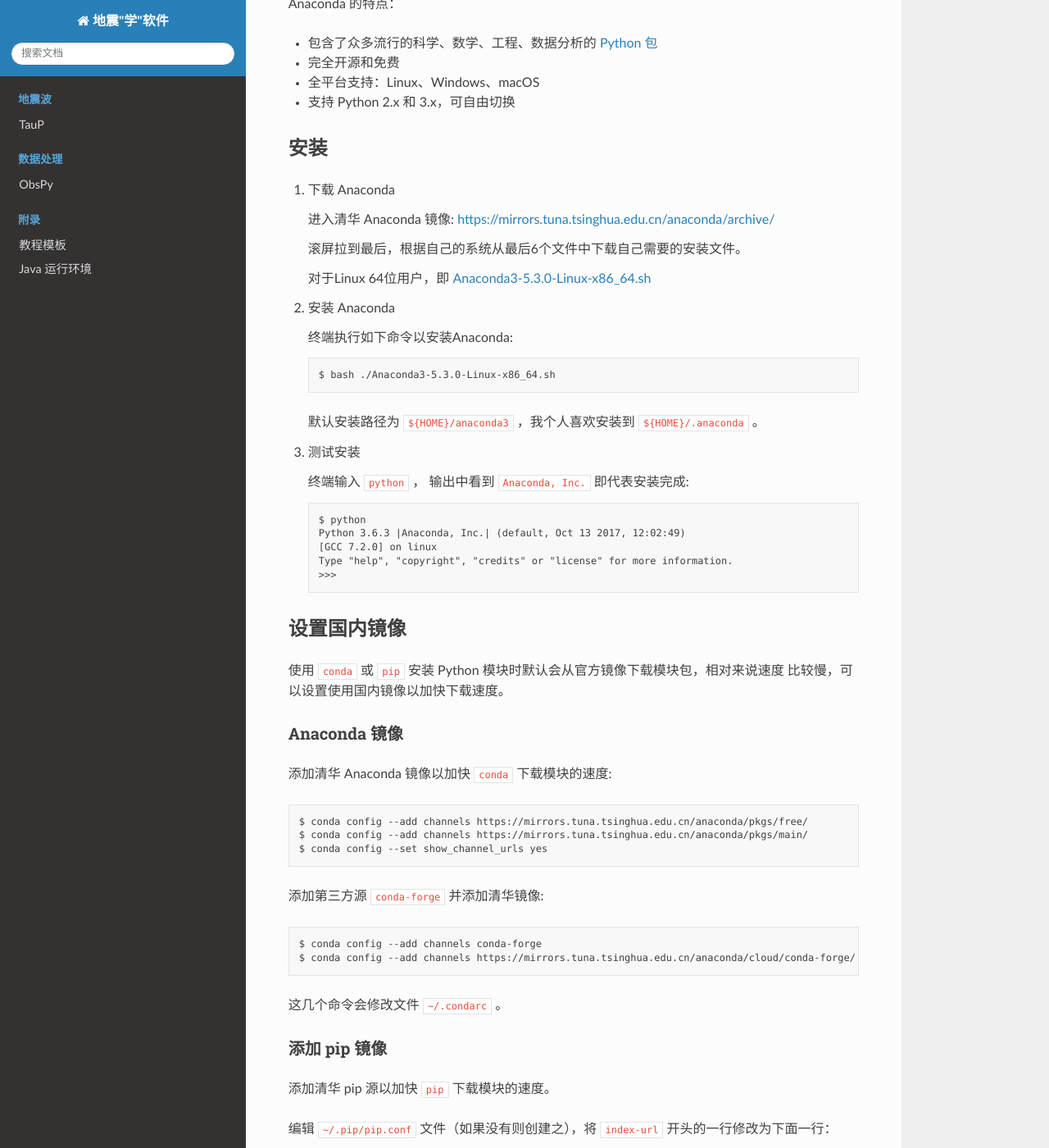
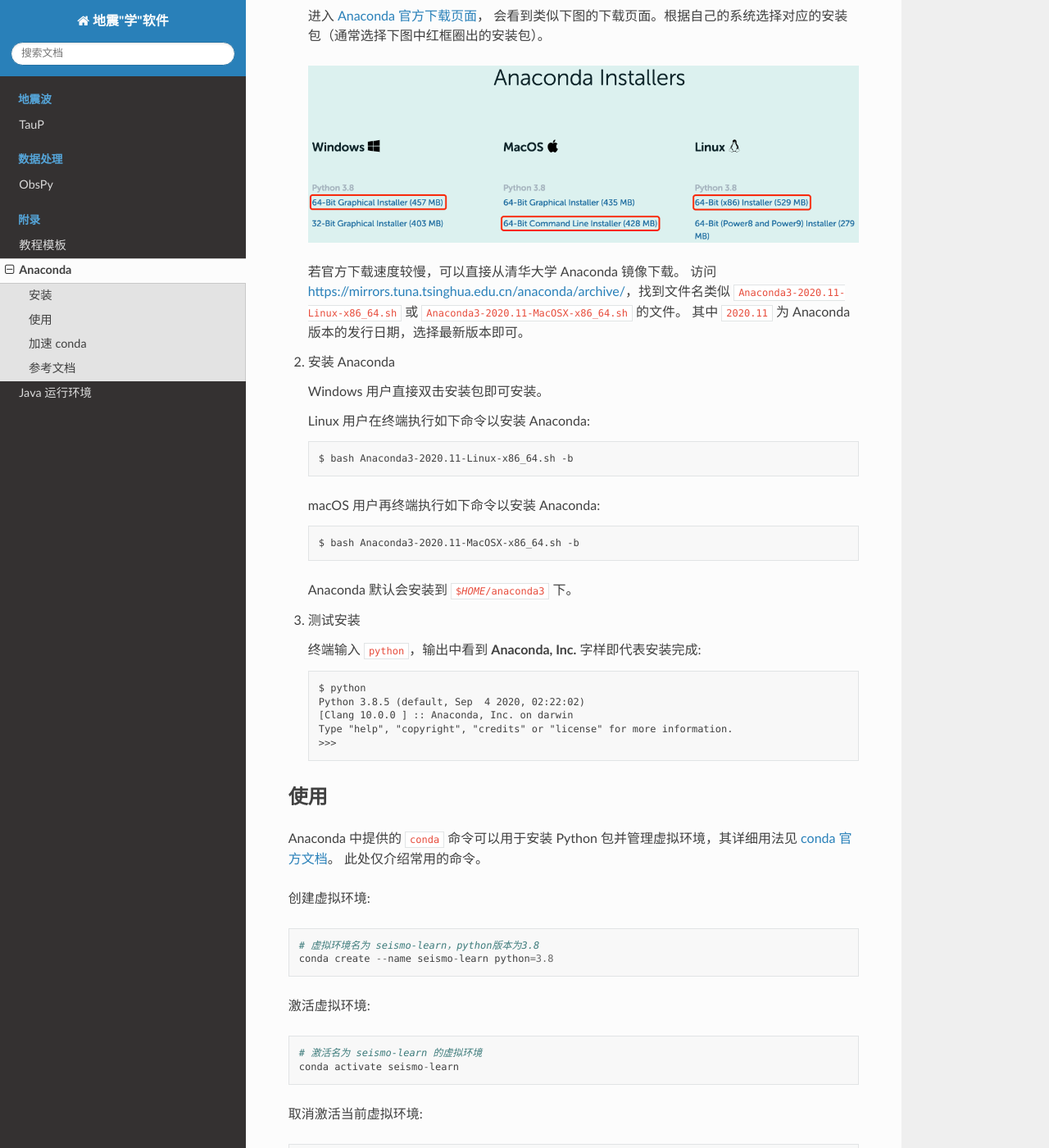
Before and after one commit to seismo-learn/software, a Sphinx documentation site: the page built from source/anaconda/index.rst, in a window 1280 px wide and 1400 px high, scrolled down 367 px. Shown: the whole window at 82% size. Built offline with Sphinx 7.4.7 and the Read the Docs theme 2.0.0, drawn with Linux system fonts in a browser that asks for light colours; some of the changed text lies outside the part shown.

Commit message:
Update anaconda

```diff
--- a/source/anaconda/index.rst
+++ b/source/anaconda/index.rst
@@ -1,127 +1,95 @@
-安装 Anaconda
-=============
+Anaconda
+=========
 
-**推荐所有 Python 用户安装 Anaconda！**
+Anaconda 是一个 用于科学计算的 Python 发行版，支持 Linux、macOS 和 Windows。
+其提供了方便使用的包管理器和环境管理器。
 
-Python 是一种强大的编程语言，其提供了很多用于科学计算的模块，常见的包括
-numpy、scipy 和 matplotlib。要利用 Python
-进行科学计算，就需要一一安装所需的模块，
-而这些模块可能又依赖于其它的软件包或库，因而安装和使用起来相对麻烦。幸好有人
-专门在做这一类事情，将科学计算所需要的模块都编译好，然后打包以发行版的形式
-供用户使用，Anaconda 就是最常用的科学计算发行版。
-
-Anaconda 的特点：
-
--  包含了众多流行的科学、数学、工程、数据分析的 `Python
-   包 <https://docs.anaconda.com/anaconda/packages/pkg-docs/>`__
--  完全开源和免费
--  全平台支持：Linux、Windows、macOS
--  支持 Python 2.x 和 3.x，可自由切换
+**建议所有 Python用户使用 Anaconda 而非 Linux 或 macOS 系统自带的 Python。**
 
 安装
 ----
 
 1. 下载 Anaconda
 
-   进入清华 Anaconda 镜像:
-   https://mirrors.tuna.tsinghua.edu.cn/anaconda/archive/
+   进入 `Anaconda 官方下载页面 <https://www.anaconda.com/products/individual#Downloads>`__，
+   会看到类似下图的下载页面。根据自己的系统选择对应的安装包（通常选择下图中红框圈出的安装包）。
 
-   滚屏拉到最后，根据自己的系统从最后6个文件中下载自己需要的安装文件。
+   .. image:: anaconda-download.png
 
-   对于Linux 64位用户，即
-   `Anaconda3-5.3.0-Linux-x86_64.sh <https://mirrors.tuna.tsinghua.edu.cn/anaconda/archive/Anaconda3-5.3.0-Linux-x86_64.sh>`__
+   若官方下载速度较慢，可以直接从清华大学 Anaconda 镜像下载。
+   访问 https://mirrors.tuna.tsinghua.edu.cn/anaconda/archive/，找到文件名类似
+   :file:`Anaconda3-2020.11-Linux-x86_64.sh` 或
+   :file:`Anaconda3-2020.11-MacOSX-x86_64.sh` 的文件。
+   其中 ``2020.11`` 为 Anaconda 版本的发行日期，选择最新版本即可。
 
 2. 安装 Anaconda
 
-   终端执行如下命令以安装Anaconda:
+   Windows 用户直接双击安装包即可安装。
 
-   ::
+   Linux 用户在终端执行如下命令以安装 Anaconda::
 
-      $ bash ./Anaconda3-5.3.0-Linux-x86_64.sh
+      $ bash Anaconda3-2020.11-Linux-x86_64.sh -b
 
-   默认安装路径为 ``${HOME}/anaconda3`` ，我个人喜欢安装到
-   ``${HOME}/.anaconda`` 。
+   macOS 用户再终端执行如下命令以安装 Anaconda::
+
+      $ bash Anaconda3-2020.11-MacOSX-x86_64.sh -b
+
+   Anaconda 默认会安装到 :file:`${HOME}/anaconda3` 下。
 
 3. 测试安装
 
-   终端输入 ``python`` ， 输出中看到 ``Anaconda, Inc.`` 即代表安装完成:
-
-   ::
+   终端输入 ``python``，输出中看到 **Anaconda, Inc.** 字样即代表安装完成::
 
       $ python
-      Python 3.6.3 |Anaconda, Inc.| (default, Oct 13 2017, 12:02:49)
-      [GCC 7.2.0] on linux
+      Python 3.8.5 (default, Sep  4 2020, 02:22:02)
+      [Clang 10.0.0 ] :: Anaconda, Inc. on darwin
       Type "help", "copyright", "credits" or "license" for more information.
       >>>
 
-设置国内镜像
-------------
-
-使用 ``conda`` 或 ``pip`` 安装 Python
-模块时默认会从官方镜像下载模块包，相对来说速度
-比较慢，可以设置使用国内镜像以加快下载速度。
-
-Anaconda 镜像
-~~~~~~~~~~~~~
-
-添加清华 Anaconda 镜像以加快 ``conda`` 下载模块的速度:
-
-::
-
-   $ conda config --add channels https://mirrors.tuna.tsinghua.edu.cn/anaconda/pkgs/free/
-   $ conda config --add channels https://mirrors.tuna.tsinghua.edu.cn/anaconda/pkgs/main/
-   $ conda config --set show_channel_urls yes
-
-添加第三方源 ``conda-forge`` 并添加清华镜像:
-
-::
-
-   $ conda config --add channels conda-forge
-   $ conda config --add channels https://mirrors.tuna.tsinghua.edu.cn/anaconda/cloud/conda-forge/
-
-这几个命令会修改文件 ``~/.condarc`` 。
-
-添加 pip 镜像
-~~~~~~~~~~~~~
-
-添加清华 pip 源以加快 ``pip`` 下载模块的速度。
-
-编辑 ``~/.pip/pip.conf`` 文件（如果没有则创建之），将 ``index-url``
-开头的一行修改为下面一行：
-
-::
-
-   [global]
-   index-url = https://pypi.tuna.tsinghua.edu.cn/simple
-
-升级
+使用
 ----
 
-可以使用如下命令升级所有已安装的模块：
+Anaconda 中提供的 ``conda`` 命令可以用于安装 Python 包并管理虚拟环境，其详细用法见
+`conda 官方文档 <https://docs.conda.io/projects/conda/en/latest/index.html>`__。
+此处仅介绍常用的命令。
 
-::
+创建虚拟环境::
 
-   conda update --all
+   # 虚拟环境名为 seismo-learn，python版本为3.8
+   conda create --name seismo-learn python=3.8
 
-新版本 Anaconda 发布后，可以使用如下命令升级 Anaconda：
+激活虚拟环境::
 
-::
+   # 激活名为 seismo-learn 的虚拟环境
+   conda activate seismo-learn
 
-   conda update conda
-   conda update anaconda
+取消激活当前虚拟环境::
 
-Anaconda 可以方便地提供 python2 的运行环境
-------------------------------------------
+   conda deactivate
 
-::
+搜索模块::
 
-   conda create -n python2 python=2.7 anaconda # 设置一个 Python 2.7 的环境，其名称为 python2
-   conda activate python2 # 激活 Python 2.7 的环境
+   conda search numpy
 
-如果遇到一些报错，按报错中的提示修改环境变量即可。
+安装模块::
 
-参考
-----
+   conda install numpy
 
--  https://mirror.tuna.tsinghua.edu.cn/help/anaconda/
--  https://mirror.tuna.tsinghua.edu.cn/help/pypi/
+也可以使用 Python 自带的工具 pip 安装模块::
+
+   pip install numpy
+
+加速 conda
+----------
+
+使用 conda 或 pip 下载模块时，可能速度较慢，此时可考虑使用清华大学提供的 Anaconda 和 pypi
+镜像以实现加速。具体用法见:
+
+- https://mirrors.tuna.tsinghua.edu.cn/help/anaconda/
+- https://mirrors.tuna.tsinghua.edu.cn/help/pypi/
+
+参考文档
+--------
+
+- https://docs.anaconda.com/anaconda/install/
+- https://docs.conda.io/projects/conda/en/latest/user-guide/getting-started.html
--- a/source/index.rst
+++ b/source/index.rst
@@ -23,4 +23,5 @@
    :hidden:
 
    template/index
+   anaconda/index
    java/index
```
Also changed, not shown: source/anaconda/anaconda-download.png (added).
